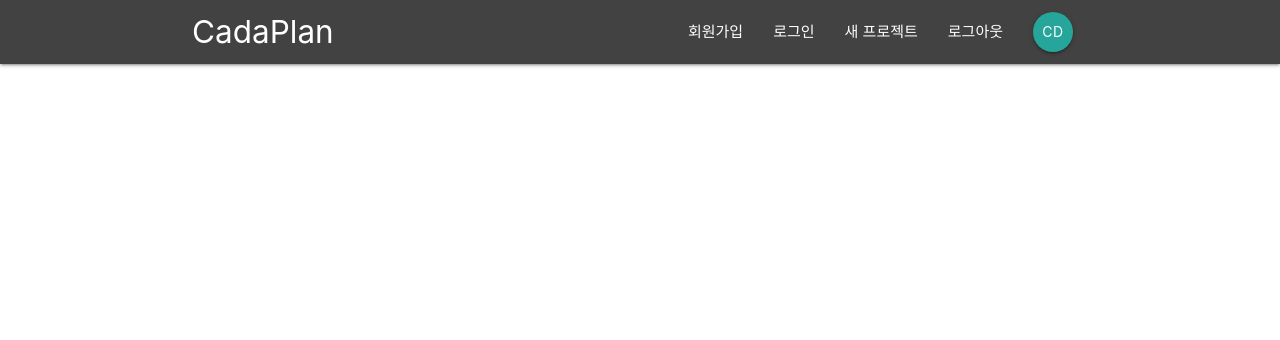
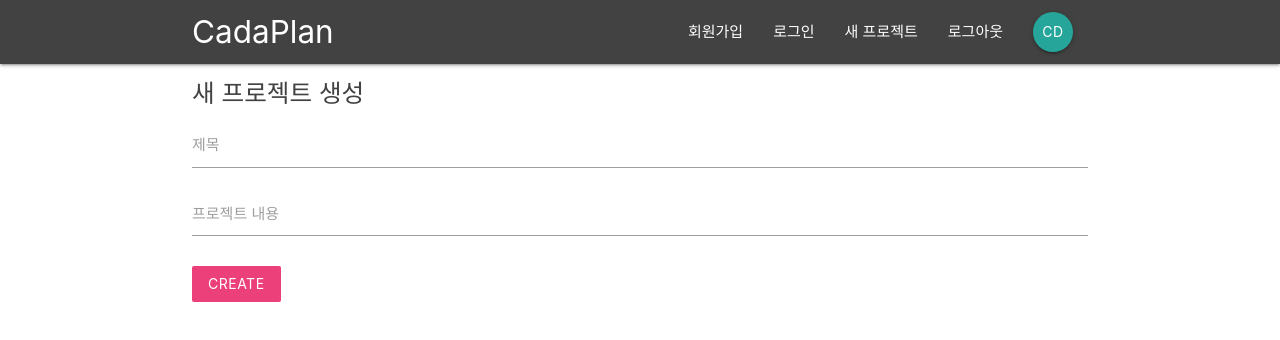
Before and after one commit to skqoaudgh/react-redux-pm-app, a React (Create React App) app: page /create in a window 1280 px wide. Shown: the top 340 px of the page. Built offline with nearby package versions, Linux system fonts and the light colour scheme; the HTML template or start-up script is replaced by a standard one.

Commit message:
프로젝트 생성 컴포넌트 추가

```diff
--- a/src/App.js
+++ b/src/App.js
@@ -6,6 +6,7 @@
 import ProjectDetails from './components/projects/ProjectDetail';
 import SignIn from './components/auth/SignIn';
 import SignUp from './components/auth/SignUp';
+import CreateProject from './components/projects/CreateProject';
 
 function App() {
   return (
@@ -17,6 +18,7 @@
           <Route path="/project/:id" component={ProjectDetails} />
           <Route path="/signin" component={SignIn} />
           <Route path="/signup" component={SignUp} />
+          <Route path="/create" component={CreateProject} />
         </Switch>
       </div>
     </BrowserRouter>
--- a/src/components/projects/CreateProject.js
+++ b/src/components/projects/CreateProject.js
@@ -0,0 +1,46 @@
+import React, { Component } from 'react';
+
+export class CreateProject extends Component {
+  state = {
+    title: '',
+    content: '',
+  };
+
+  handleChange = (e) => {
+    this.setState({
+      [e.target.id]: e.target.value,
+    });
+  };
+
+  handleSubmit = (e) => {
+    e.preventDefault();
+    console.log(this.state);
+  };
+
+  render() {
+    return (
+      <div className="container">
+        <form onSubmit={this.handleSubmit} className="white">
+          <h5 className="grey-text text-darken-3">새 프로젝트 생성</h5>
+          <div className="input-field">
+            <label htmlFor="title">제목</label>
+            <input type="text" id="title" onChange={this.handleChange} />
+          </div>
+          <div className="input-field">
+            <label htmlFor="content">프로젝트 내용</label>
+            <textarea
+              id="content"
+              className="materialize-textarea"
+              onChange={this.handleChange}
+            ></textarea>
+          </div>
+          <div className="input-field">
+            <button className="btn pink lighten-1 z-depth-0">Create</button>
+          </div>
+        </form>
+      </div>
+    );
+  }
+}
+
+export default CreateProject;
```
